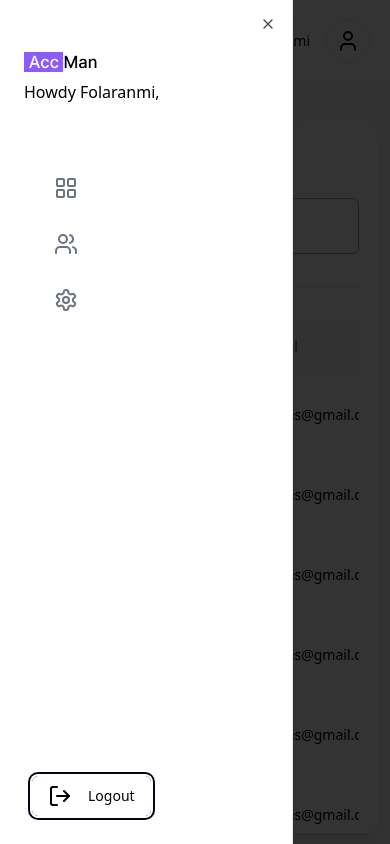
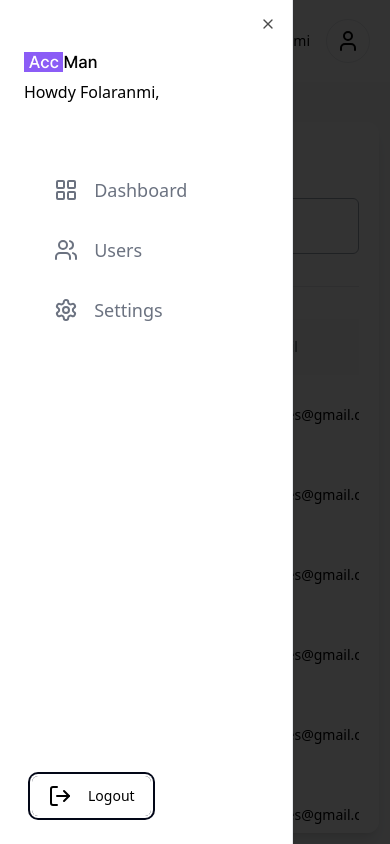
Before and after one commit to skippergoroye/Account-Management-system, a React (Vite) app: page /Users in a window 390 px wide. Both pictures are taken after a click on the icon 32 px from the left and 41 px from the top of the page. Built offline with nearby package versions, Linux system fonts and the light colour scheme.

Commit message:
sidebar text

```diff
--- a/src/components/mobileSideBar.jsx
+++ b/src/components/mobileSideBar.jsx
@@ -43,7 +43,7 @@ function MobileSideBar({ isOpen, onClose }) {
                     isActive
                       ? "text-violet-600 font-semibold"
                       : "text-gray-500 font-normal"
-                  } text-lg  max-lg:hidden`}
+                  } text-lg`}
                 >
                   {item.label}
                 </p>
```
